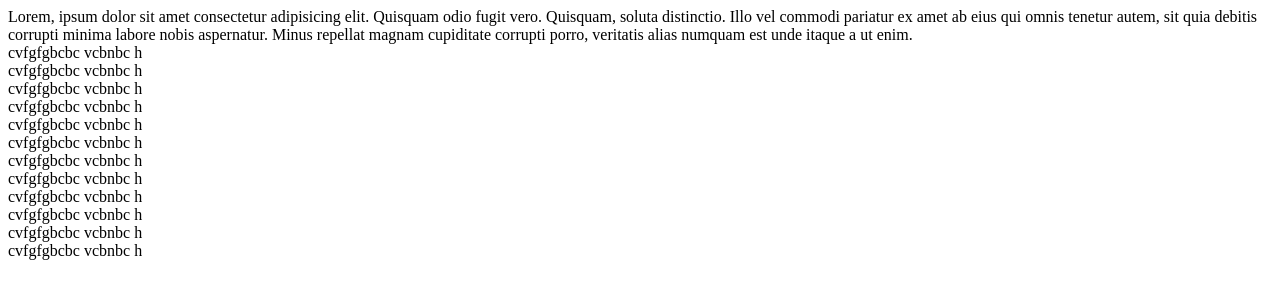
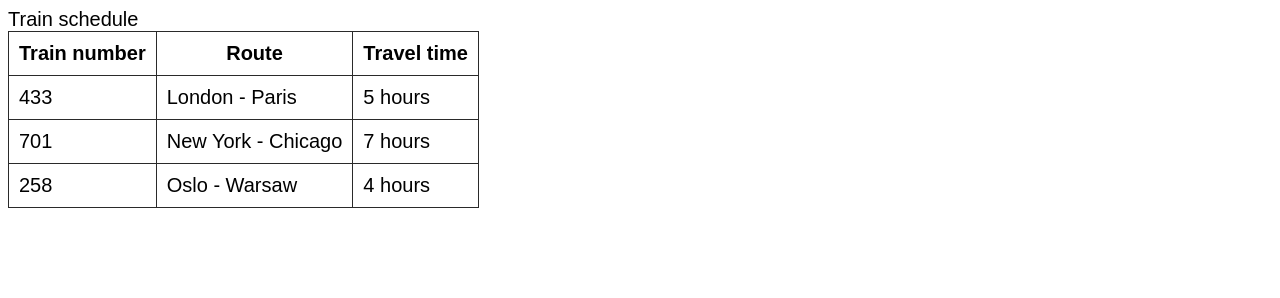
Before and after one commit to Innuska23/app, a plain HTML site: page index.html in a window 1280 px wide. Drawn offline with Linux system fonts and the light colour scheme.

Commit message:
добавила табличку и стили ксс

```diff
--- a/index.html
+++ b/index.html
@@ -4,28 +4,38 @@
     <meta charset="UTF-8" />
     <meta http-equiv="X-UA-Compatible" content="IE=edge" />
     <meta name="viewport" content="width=device-width, initial-scale=1.0" />
+    <link rel="stylesheet" href="style.css" />
     <title>Document</title>
-    <link type="stylesheets/css" src="style.css" />
+    <table>
+      <caption>
+        Train schedule
+      </caption>
+      <thead>
+        <tr>
+          <th>Train number</th>
+          <th>Route</th>
+          <th>Travel time</th>
+        </tr>
+      </thead>
+
+      <tbody>
+        <tr>
+          <td>433</td>
+          <td>London - Paris</td>
+          <td>5 hours</td>
+        </tr>
+        <tr>
+          <td>701</td>
+          <td>New York - Chicago</td>
+          <td>7 hours</td>
+        </tr>
+        <tr>
+          <td>258</td>
+          <td>Oslo - Warsaw</td>
+          <td>4 hours</td>
+        </tr>
+      </tbody>
+    </table>
   </head>
-  <body>
-    <div>
-      Lorem, ipsum dolor sit amet consectetur adipisicing elit. Quisquam odio
-      fugit vero. Quisquam, soluta distinctio. Illo vel commodi pariatur ex amet
-      ab eius qui omnis tenetur autem, sit quia debitis corrupti minima labore
-      nobis aspernatur. Minus repellat magnam cupiditate corrupti porro,
-      veritatis alias numquam est unde itaque a ut enim.
-    </div>
-    <div>cvfgfgbcbc vcbnbc h</div>
-    <div>cvfgfgbcbc vcbnbc h</div>
-    <div>cvfgfgbcbc vcbnbc h</div>
-    <div>cvfgfgbcbc vcbnbc h</div>
-    <div>cvfgfgbcbc vcbnbc h</div>
-    <div>cvfgfgbcbc vcbnbc h</div>
-    <div>cvfgfgbcbc vcbnbc h</div>
-    <div>cvfgfgbcbc vcbnbc h</div>
-    <div>cvfgfgbcbc vcbnbc h</div>
-    <div>cvfgfgbcbc vcbnbc h</div>
-    <div>cvfgfgbcbc vcbnbc h</div>
-    <div>cvfgfgbcbc vcbnbc h</div>
-  </body>
+  <body></body>
 </html>
--- a/style.css
+++ b/style.css
@@ -1,3 +1,25 @@
-h1 {
-    color: red;
+/* Using a sans serif font and increasing the size of the characters */
+body {
+    font-family: sans-serif;
+    font-size: 20px;
 }
+
+/* Shift the heading text to the left, by default it is centered */
+table caption {
+    text-align: left;
+}
+
+/* We "collapse" the frames of adjacent cells */
+table {
+    border-collapse: collapse;
+}
+
+/*
+  Add a border and padding to the cells, the distance from the content to the border.
+  To control the vertical position, the caption-side property is used.
+*/
+table th,
+table td {
+    padding: 10px;
+    border: 1px solid #2a2a2a;
+}
```
